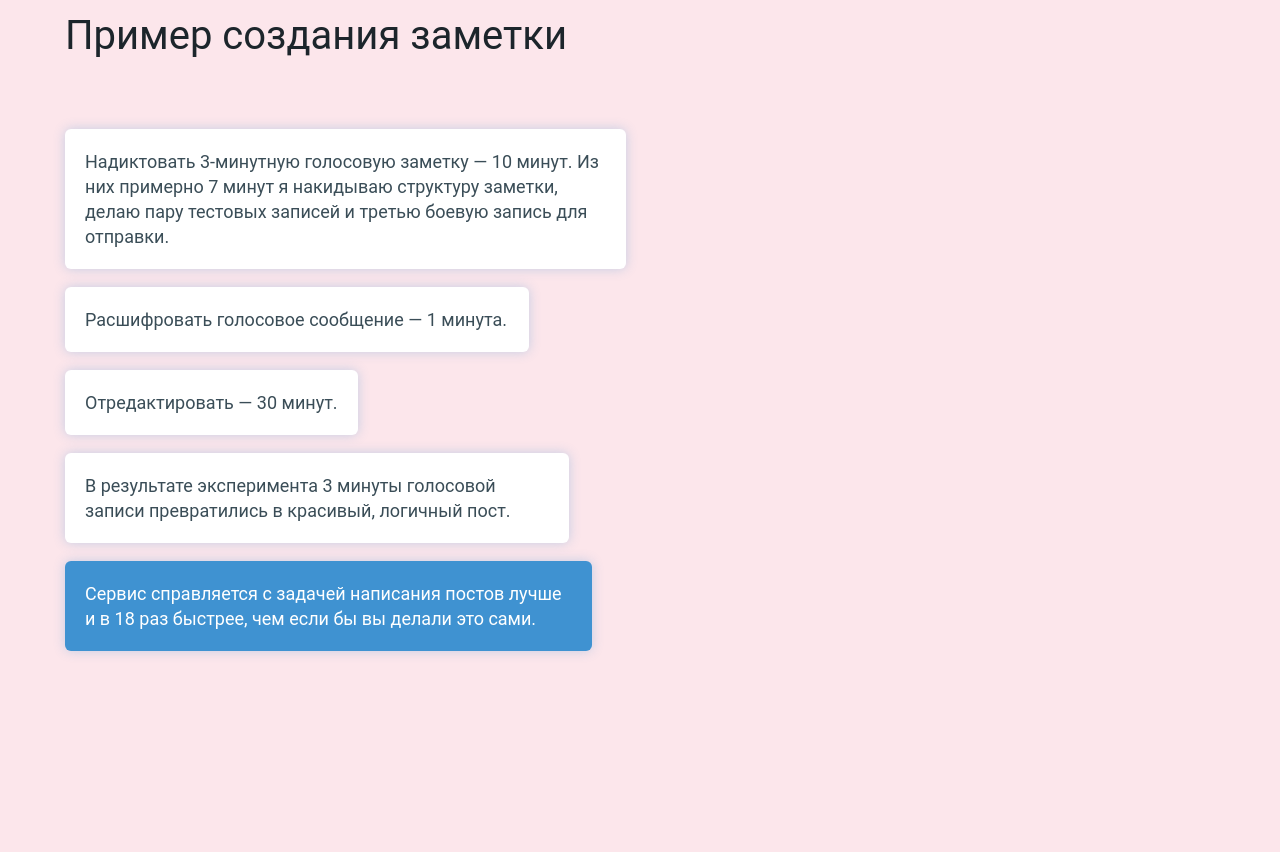
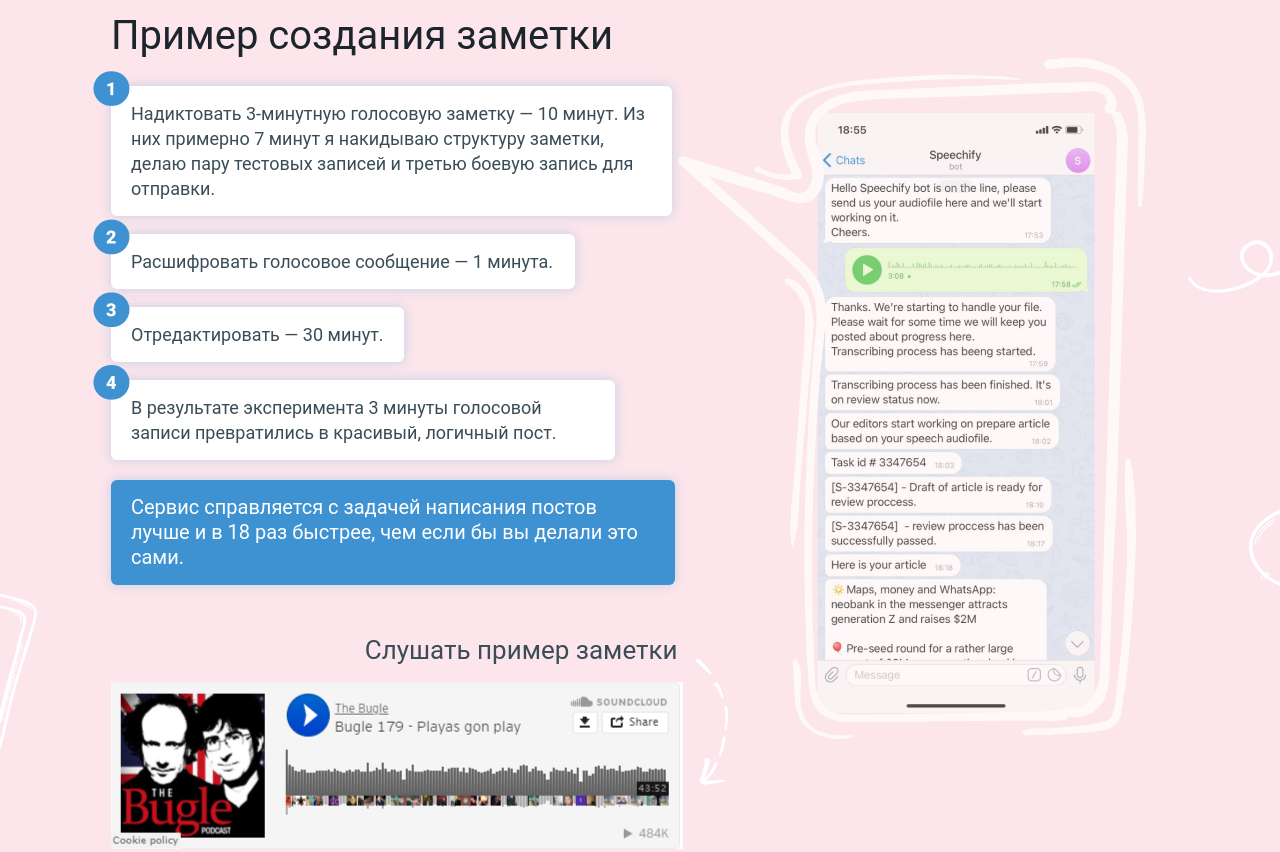
Before and after one commit to vitaliiwine/telegramBot, a plain HTML site: page index.html in a window 1280 px wide. Shown: the part 1920-2772 px from the top of the page. Drawn offline with nearby package versions, Linux system fonts and the light colour scheme.

Commit message:
quaternary finished

```diff
--- a/css/style.css
+++ b/css/style.css
@@ -62,10 +62,16 @@ li {
     line-height: 70px;
 }
 
+.font-tiny {
+    font-style: normal;
+    font-weight: normal;
+    font-size: 18px;
+}
+
 .font-small {
     font-style: normal;
     font-weight: normal;
-    font-size: 18px;
+    font-size: 26px;
 }
 
 .font-regular {
@@ -176,8 +182,16 @@ li {
 
 .step-4 + .step-5 {
     background: #3f92d1;
+    font-size: 20px;
     color: white;
-    width: 527px;
+    width: 564px;
+}
+
+.step-5 + .font-small {
+    margin-top: 50px;
+    line-height: 30px;
+    text-align: right;
+    margin-right: -50px;
 }
 
 /* Containers -------------------- */
@@ -213,18 +227,19 @@ li {
 
 /* Quaternary */
 
-.wrapper-quaternary {
-    width: 55.5%;
+.wrapper-text-quaternary {
+    width: 46.5%;
     float: left;
+    margin-left: 46px;
 }
 
 .wrapper-img-quaternary {
-    width: 40.5%;
+    width: 46.5%;
     float: right;
 }
 
 .step-form {
-    padding: 20px;
+    padding: 15px 20px;
     background: #fff;
     box-shadow: 0 0 12px rgba(63, 146, 209, 0.29);
     border-radius: 6px;
@@ -336,6 +351,40 @@ li {
     top: 1770px
 }
 
+.phone-quaternary {
+    padding-top: 60px;
+}
+
+.tag {
+    top: -15px;
+    left: -18px;
+}
+
+.rope-envelope {
+    top: 130px;
+    right: -330px;
+}
+
+.chat-messages {
+    top: 510px;
+    right: -280px;
+}
+
+.arrow {
+    bottom: 60px;
+    left: 575px;
+}
+
+.phone-small-quaternary {
+    bottom: 60px;
+    left: -180px;
+}
+
+.star {
+    top: 410px;
+    left: -230px;
+}
+
 /* Clear-fix */
 
 .clear-fix {
--- a/index.html
+++ b/index.html
@@ -22,15 +22,15 @@
     <div class="container-primary">
         <header class="main-header">
             <ul class="main-nav relative">
-                <li><a class="font-small line-height-tiny color-black" href="#">Q&A</a></li>
-                <li><a class="font-small line-height-tiny color-black" href="#">About</a></li>
+                <li><a class="font-tiny line-height-tiny color-black" href="#">Q&A</a></li>
+                <li><a class="font-tiny line-height-tiny color-black" href="#">About</a></li>
                 <li><img class="lang-change absolute" src="img/language-change.png" alt="globe"></li>
             </ul>
         </header> <!-- / .main-header -->
 
         <div class="wrapper-text-primary">
             <h1 class="text-header-primary font-large line-height-large color-black">Бот в Telegram <br> & WhatsApp</h1>
-            <p class="text-info-primary font-small line-height-medium color-gray">которому можно прислать голосовое
+            <p class="text-info-primary font-tiny line-height-medium color-gray">которому можно прислать голосовое
                 аудиосообщение
                 и он переведет его в текст. А профессиональный редактор оформит и подготовит его для публикации.</p>
 
@@ -51,13 +51,13 @@
         <div class="text-message-wrapper-left relative">
             <img class="circle-question-secondary absolute" src="img/circle-question-secondary.png"
                  alt="question mark circle">
-            <p class="text-message-left-secondary font-small line-height-small color-black">Вы часто пишите посты для
+            <p class="text-message-left-secondary font-tiny line-height-small color-black">Вы часто пишите посты для
                 публикации в различных блогах, группах, каналах и это занимает много времени?</p>
         </div>
         <div class="text-message-wrapper-right relative">
             <img class="circle-screamer-secondary absolute" src="img/circle-screamer-secondary.png"
                  alt="screamer circle">
-            <p class="text-message-right-secondary font-small line-height-small color-gray">Есть простое решение -
+            <p class="text-message-right-secondary font-tiny line-height-small color-gray">Есть простое решение -
                 надиктуйте ваши мысли в аудиосообщение а мы подготовим и оформим отличный пост для публикации.</p>
         </div>
 
@@ -79,7 +79,7 @@
 
         <div class="wrapper-text-tertiary">
             <h1 class="font-regular line-height-big color-black">1 пост стоит N$ и <br> готовится до 2х часов</h1>
-            <div class="font-small line-height-small color-gray">
+            <div class="font-tiny line-height-small color-gray">
                 <img class="check-mark" src="img/check-mark.png" alt="check mark">
                 <p class="gap">Длина заметки может быть <b>±30 cек.</b></p> <br>
                 <img class="check-mark" src="img/check-mark.png" alt="check mark">
@@ -90,31 +90,54 @@
         </div>  <!-- / .wrapper-text-tertiary -->
     </div>  <!-- / .container-tertiary -->
 
-    <div class="container-quaternary clear-fix">
-        <div class="wrapper-left-quaternary">
-            <div class="wrapper-text-quaternary">
-                <h1 class="font-regular line-height-big color-black">Пример создания заметки</h1>
+    <div class="container-quaternary relative clear-fix">
+        <div class="wrapper-text-quaternary">
+            <h1 class="font-regular line-height-big color-black">Пример создания заметки</h1>
 
-                <p class="step-1 step-form font-small line-height-small color-gray">Надиктовать 3-минутную голосовую
+            <div class="step-1 relative">
+                <img class="tag absolute" src="img/tag-1.png" alt="number 1">
+                <p class="step-form font-tiny line-height-small color-gray">Надиктовать 3-минутную голосовую
                     заметку — 10 минут.
                     Из них примерно 7 минут я накидываю структуру заметки, делаю пару тестовых записей и третью
                     боевую запись для отправки.</p>
-                <p class="step-2 step-form font-small line-height-small color-gray">Расшифровать голосовое сообщение — 1
-                    минута.</p>
-                <p class="step-3 step-form font-small line-height-small color-gray">Отредактировать — 30 минут.</p>
-                <p class="step-4 step-form font-small line-height-small color-gray">В результате эксперимента 3 минуты
-                    голосовой записи
-                    превратились в красивый, логичный пост.</p>
-                <p class="step-5 step-form font-small line-height-small color-gray">Сервис справляется с задачей
-                    написания постов
-                    лучше и в 18 раз быстрее, чем если бы вы делали это сами.</p>
             </div>
+            <div class="step-2 relative">
+                <img class="tag absolute" src="img/tag-2.png" alt="number 2">
+                <p class="step-form font-tiny line-height-small color-gray">Расшифровать голосовое сообщение
+                    — 1 минута.</p>
+            </div>
+            <div class="step-3 relative">
+                <img class="tag absolute" src="img/tag-3.png" alt="number 3">
+                <p class="step-form font-tiny line-height-small color-gray">Отредактировать — 30 минут.</p>
+            </div>
+            <div class="step-4 relative">
+                <img class="tag absolute" src="img/tag-4.png" alt="number 4">
+                <p class="step-form font-tiny line-height-small color-gray">В результате эксперимента 3 минуты
+                    голосовой записи превратились в красивый, логичный пост.</p>
+            </div>
+            <p class="step-5 step-form line-height-small color-gray">Сервис справляется с задачей
+                написания постов лучше и в 18 раз быстрее, чем если бы вы делали это сами.</p>
+
+            <h1 class="font-small color-gray">Слушать пример заметки</h1>
+            <img src="img/audio-note-quaternary.png" alt="audio note">
+        </div> <!-- .wrapper-text-quaternary -->
+
+        <div class="wrapper-img-quaternary">
+            <img class="phone-quaternary" src="img/phone-quaternary.png" alt="phone screenshot">
         </div>
 
-        <div class="wrapper-img-quaternary">
+        <!-- Vectors Quaternary -->
 
-        </div>
-    </div>
+        <img class="rope-envelope absolute" src="img/v-rope-envelope-quaternary.png" alt="rope and envelope">
+        <img class="chat-messages absolute" src="img/v-chat-quaternary.png" alt="chat messages">
+        <img class="arrow absolute" src="img/v-arrow-quaternary.png" alt="arrow">
+        <img class="phone-small-quaternary absolute" src="img/v-phone-quaternary.png" alt="phone">
+        <img class="star absolute" src="img/v-star-quaternary.png" alt="star">
+
+
+
+    </div> <!-- / .container-quaternary -->
+
 
 </div> <!-- / .wrapper-general -->
 
```
Also changed, not shown: img/audio-note-quaternary.png (added), img/phone-quaternary.png (added), img/tag-1.png (added), img/tag-2.png (added), img/tag-3.png (added), img/tag-4.png (added), img/v-arrow-quaternary.png (added), img/v-chat-quaternary.png (added), img/v-phone-quaternary.png (added), img/v-rope-envelope-quaternary.png (added), img/v-star-quaternary.png (added).
